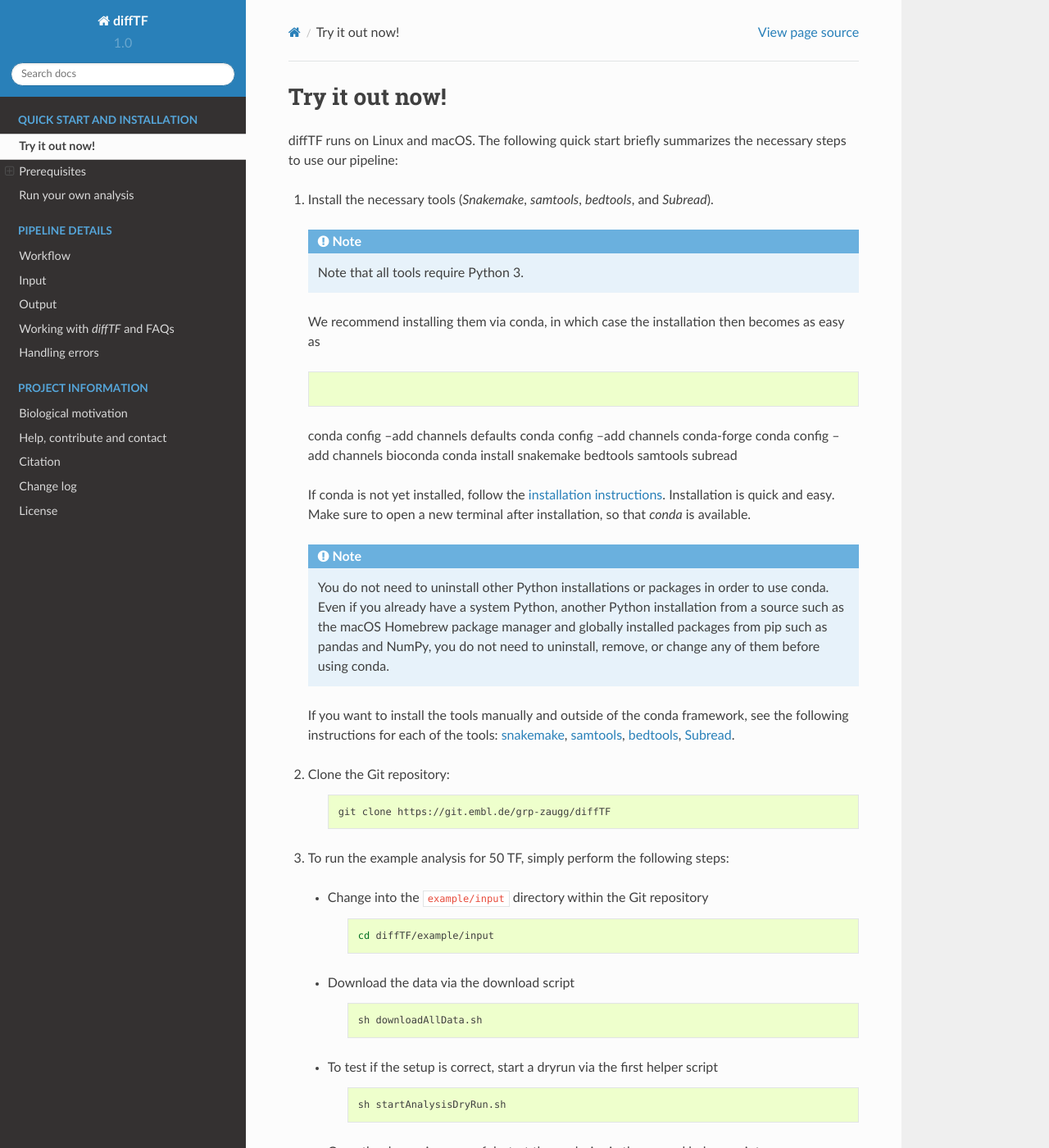
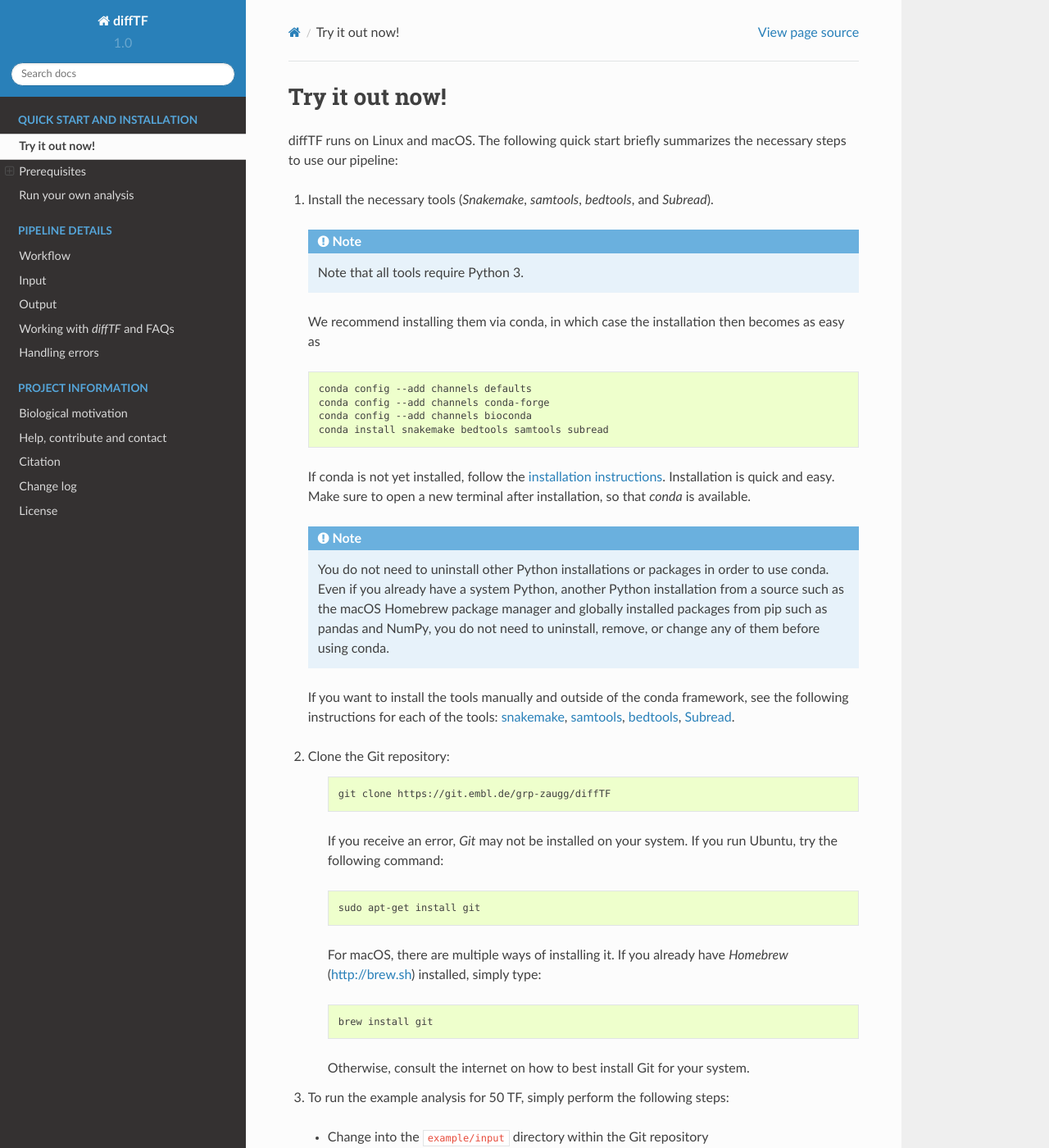
Before and after one commit to jfallmann/diffTF_Fork, a Sphinx documentation site: the page built from docs/chapter1.rst, in a window 1280 px wide and 1400 px high. Shown: the whole window at 82% size. Built offline with Sphinx 7.4.7 and the Read the Docs theme 2.0.0, drawn with Linux system fonts in a browser that asks for light colours.

Commit message:
Minor doc update for chapter 1

```diff
--- a/docs/chapter1.rst
+++ b/docs/chapter1.rst
@@ -13,10 +13,10 @@ diffTF runs on Linux and macOS. The following quick start briefly summarizes the
 
   .. code-block:: Bash
 
-  conda config --add channels defaults
-  conda config --add channels conda-forge
-  conda config --add channels bioconda
-  conda install snakemake bedtools samtools subread
+    conda config --add channels defaults
+    conda config --add channels conda-forge
+    conda config --add channels bioconda
+    conda install snakemake bedtools samtools subread
 
   If conda is not yet installed, follow the `installation instructions <https://conda.io/docs/user-guide/install/index.html>`_. Installation is quick and easy. Make sure to open a new terminal after installation, so that *conda* is available.
 
@@ -29,6 +29,20 @@ diffTF runs on Linux and macOS. The following quick start briefly summarizes the
     .. code-block:: Bash
 
       git clone https://git.embl.de/grp-zaugg/diffTF
+
+    If you receive an error, *Git* may not be installed on your system. If you run Ubuntu, try the following command:
+
+    .. code-block:: Bash
+
+      sudo apt-get install git
+
+    For macOS, there are multiple ways of installing it. If you already have *Homebrew* (http://brew.sh) installed, simply type:
+
+    .. code-block:: Bash
+
+      brew install git
+
+    Otherwise, consult the internet on how to best install Git for your system.
 
 3. To run the example analysis for 50 TF, simply perform the following steps:
 
```
